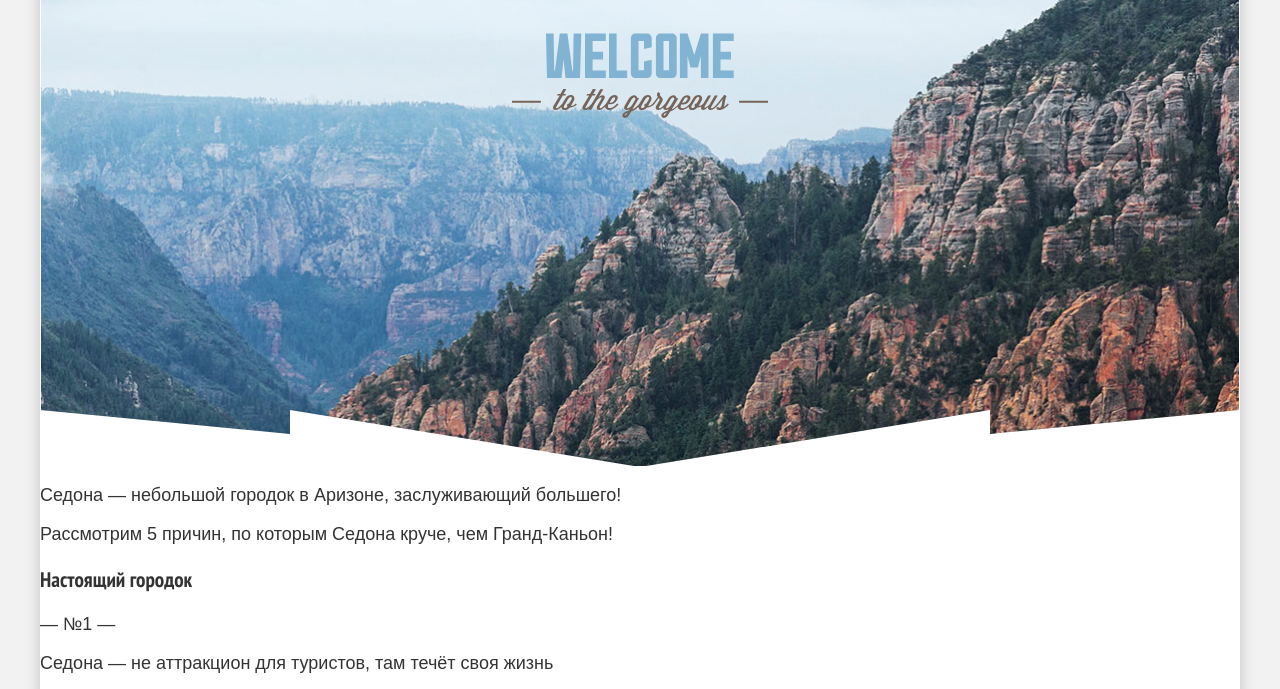
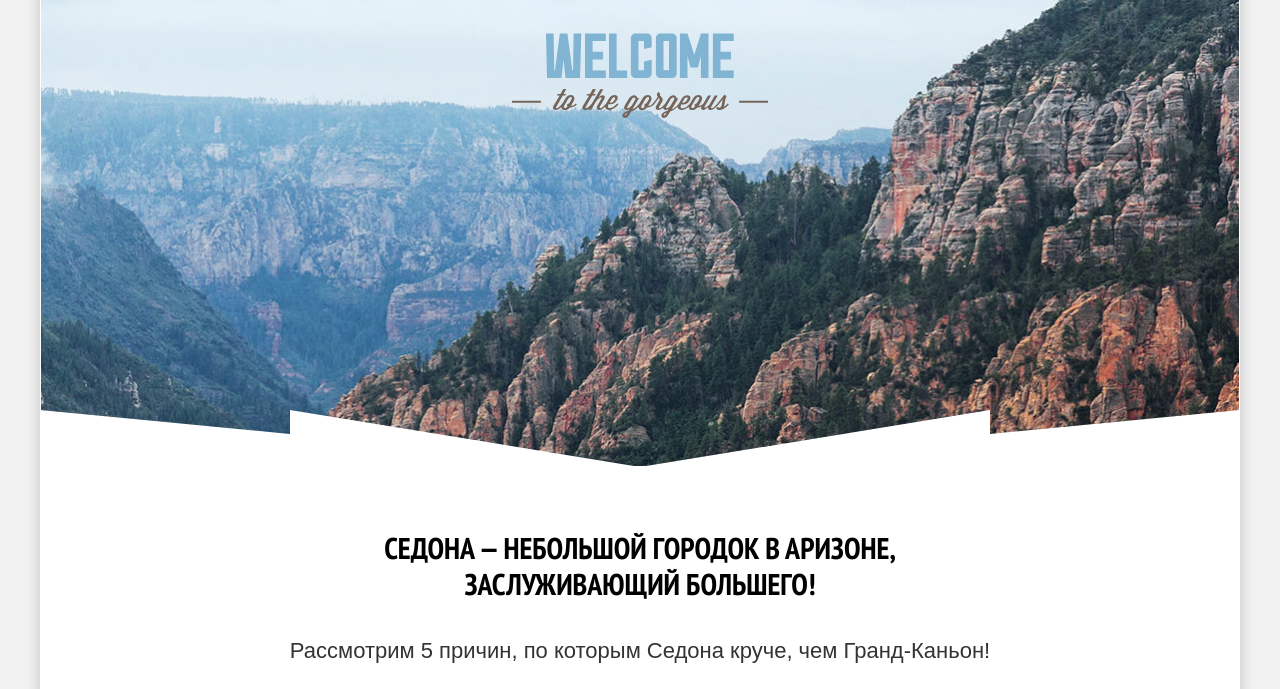
Before and after one commit to TashaTul/sedona, a plain HTML site: page index.html in a window 1280 px wide. Shown: the part 92-781 px from the top of the page. Drawn offline with Linux system fonts and the light colour scheme; files whose address does not match are found by name.

Commit message:
Текстовый блок

```diff
--- a/style.css
+++ b/style.css
@@ -201,3 +201,38 @@ img {
               url(./img/bottom-main.svg) no-repeat center bottom / 1200px,
               url(./img/index-background.png) no-repeat center center / 1198px;
 }
+
+/*  Основное содержание страницы */
+
+.advantages-section {
+
+}
+
+.advantages-text-wrap {
+  width: 720px;
+  text-align: center;
+  margin-right: auto;
+  margin-left: auto;
+  margin-top: 63px;
+  margin-bottom: 80px;
+
+}
+
+.advantages-text-title {
+  color: #000;
+  font-weight: 700;
+  font-size: 30px;
+  line-height: 36px;
+  text-transform: uppercase;
+  margin: 0 0;
+  margin-bottom: 31px;
+}
+
+.advantages-text-subtitle {
+  color: #333;
+  font-weight: 400;
+  font-size: 22px;
+  line-height: 36px;
+  margin: 0 0;
+
+}
```
